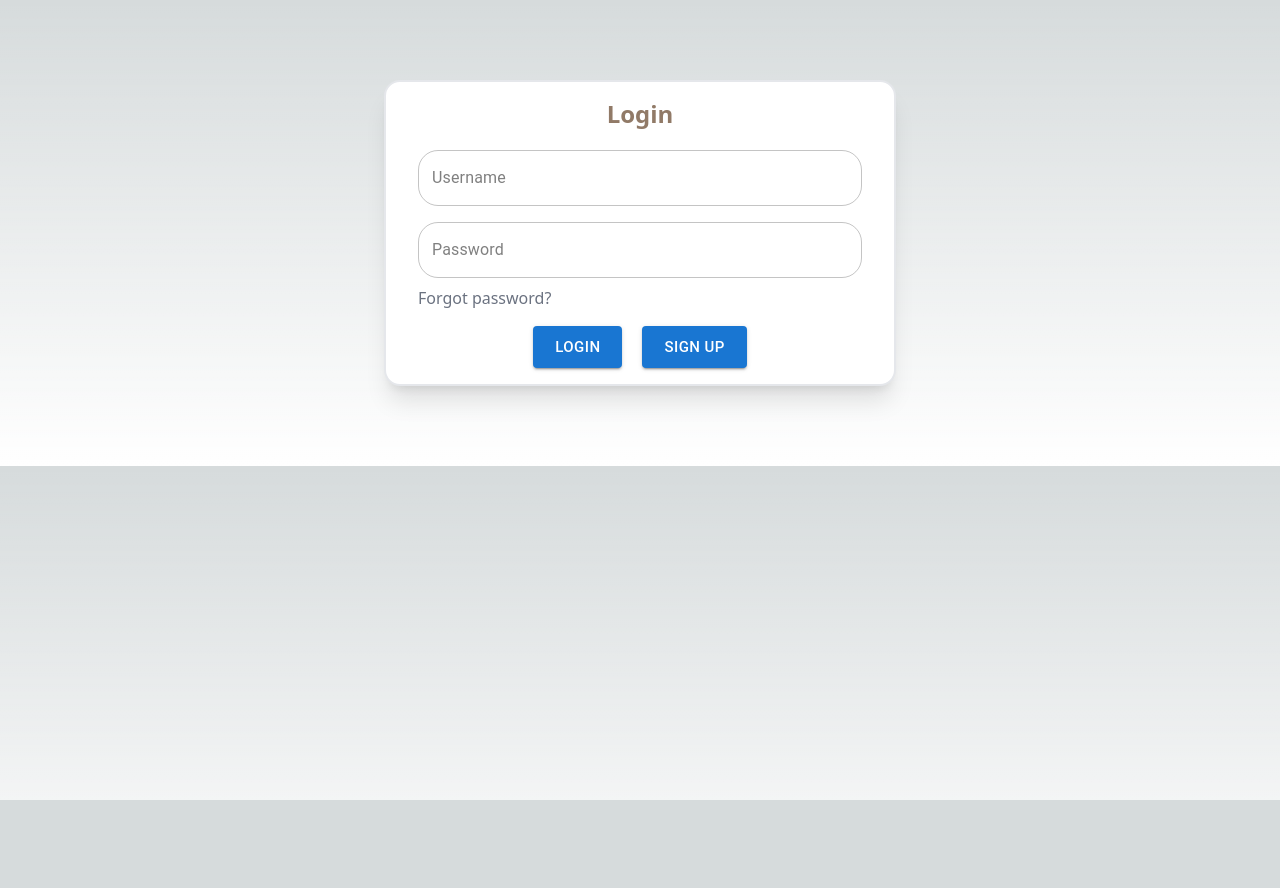
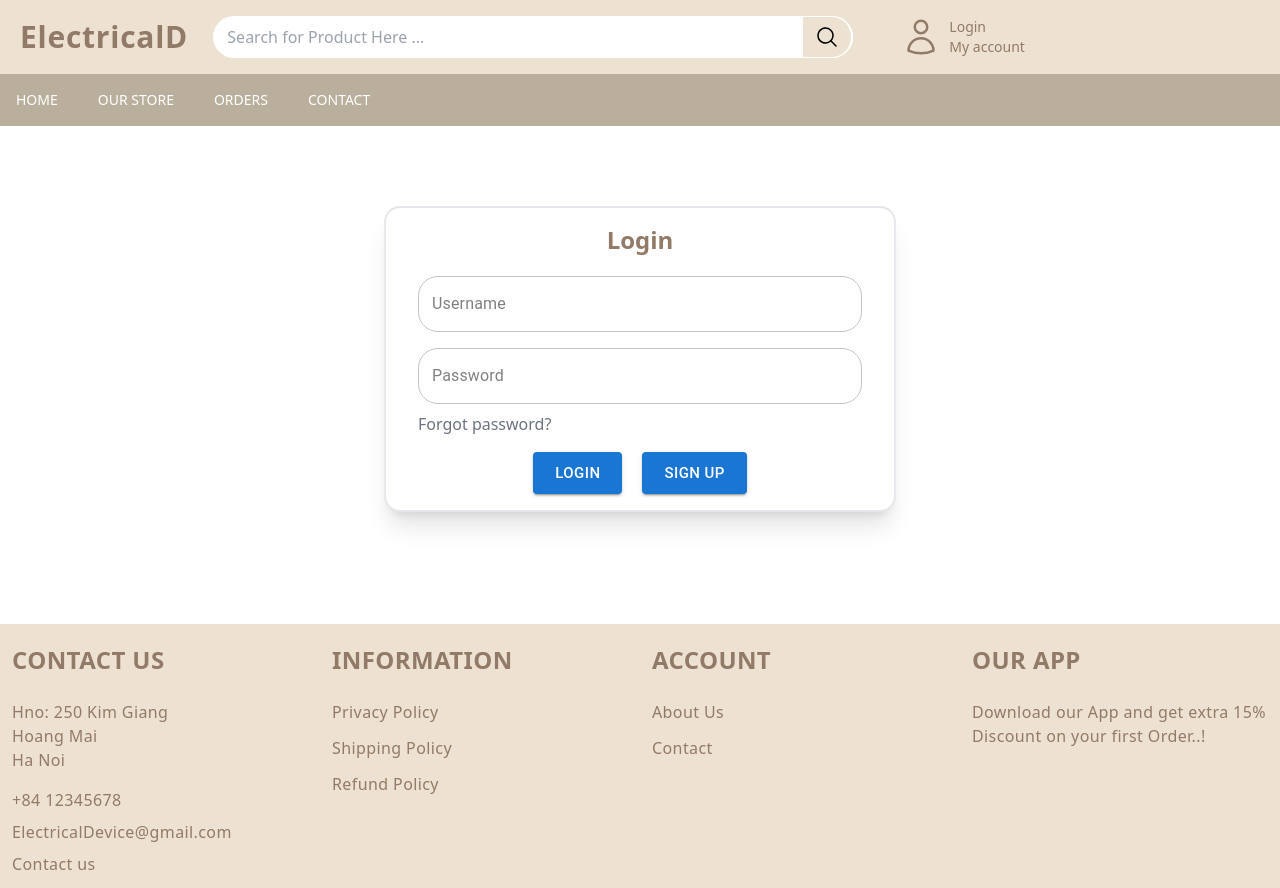
Before and after one commit to Fuviathan/CNWEB_Frontend, a Next.js app: page /login in a window 1280 px wide. Before the commit the page ends 800 px from the top, so only its background shows below. Built offline with nearby package versions, Linux system fonts and the light colour scheme.

Commit message:
add layout

```diff
--- a/pages/login.js
+++ b/pages/login.js
@@ -1,9 +1,10 @@
 import FormLogin from "@/components/Auth/FormLogin";
+import Layout from "@/components/Layout/Layout";
 
 export default function Product() {
   return (
-    <div>
+    <Layout>
       <FormLogin></FormLogin>
-    </div>
+    </Layout>
   );
 }
```
